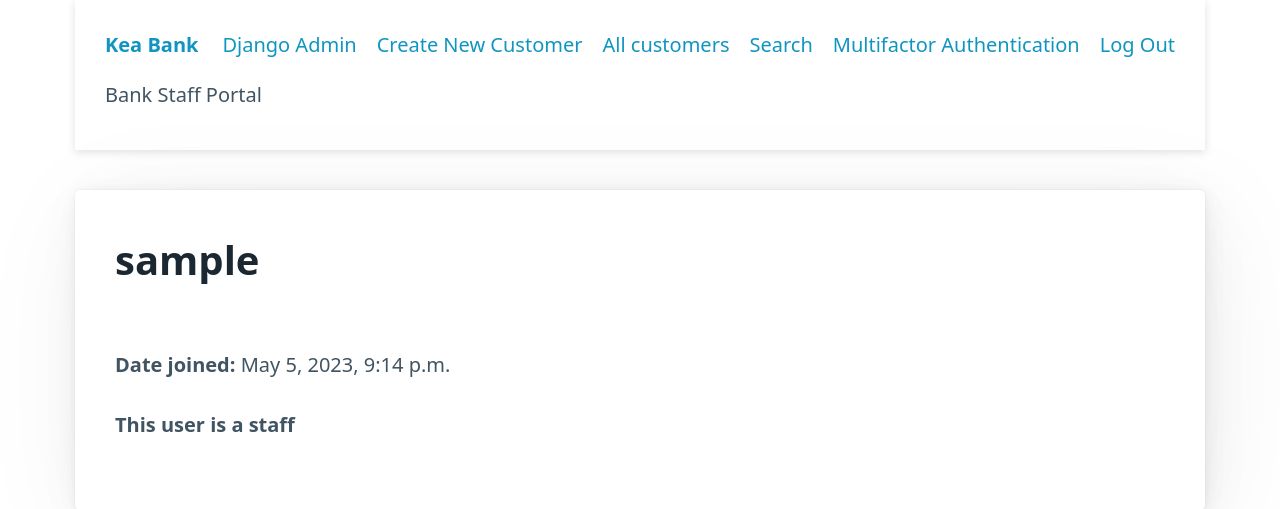
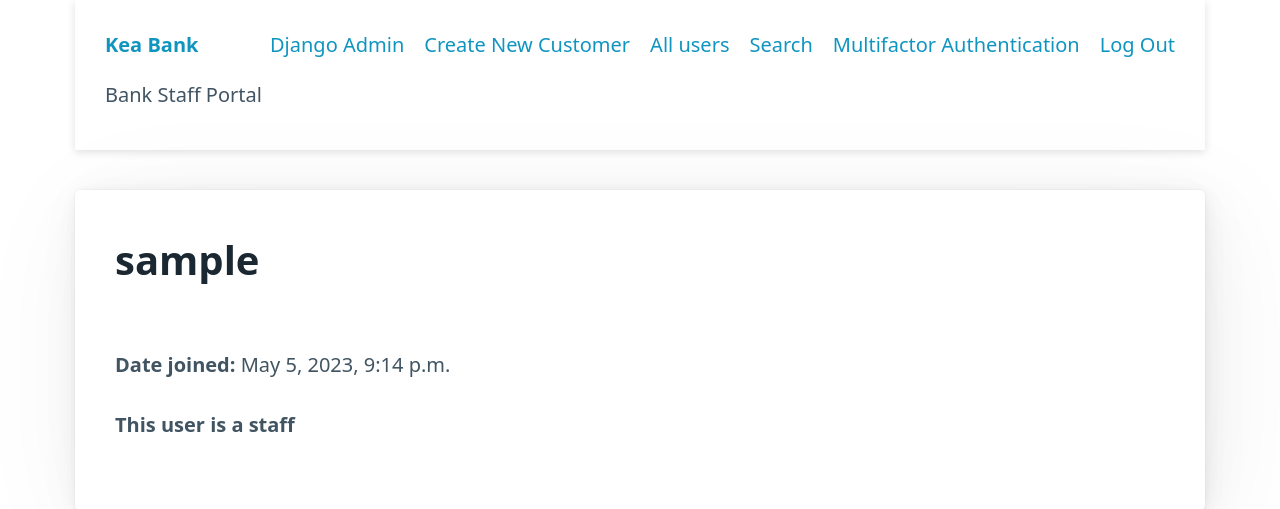
Before and after one commit to Omoezone/django-mandatory, a Django app: page /customer_account/ in a window 1280 px wide. Shown: the top 509 px of the page. Run offline with Django 4.2, Linux system fonts and the light colour scheme; the visitor is signed in with stand-in values (Sample User, id 1); some libraries are stand-ins or nearby versions.

Commit message:
small changes in the code

```diff
--- a/django_mandatory/bank_app/templates/bank/staff_customer_details.html
+++ b/django_mandatory/bank_app/templates/bank/staff_customer_details.html
@@ -1,7 +1,7 @@
 {% extends "base.html" %}
 
 {% block main %}
-
+<article>
 <h3>Customer Details</h3>
 
 <form action="{% url 'bank_app:staff_customer_details' customer.pk %}" method="post">
@@ -27,7 +27,9 @@
         hx-trigger="load">
     </tbody>
 </table>
+</article>
 
+<article>
 <h3>Create New Account</h3>
 <form action="{% url 'bank_app:staff_new_account_partial' customer.user.pk %}" method="post">
     {% csrf_token %}
@@ -36,5 +38,5 @@
     <button>Create Account</button>
     </fieldset>
 </form>
-
+</article>
 {% endblock main %}
--- a/django_mandatory/bank_app/templates/bank/transaction_details.html
+++ b/django_mandatory/bank_app/templates/bank/transaction_details.html
@@ -2,6 +2,7 @@
 
 {% block main %}
 
+<article>
     <p>Welcome, {{ user.customer.full_name }}.</p>
 
     <h3>Transaction Details</h3>
@@ -24,5 +25,6 @@
         </tr>
         {% endfor %}
     </table>
+</article>
 
 {% endblock main %}
--- a/django_mandatory/bank_app/templates/bank/view_transfer_data.html
+++ b/django_mandatory/bank_app/templates/bank/view_transfer_data.html
@@ -2,6 +2,7 @@
 
 {% block main %}
 
+<article>
     <h3>Transfer Details</h3>
 
     <form action="{% url 'bank_app:view_transfer_data' pk=transModel.pk %}" method="post">
@@ -11,6 +12,7 @@
         <button>Update Transfer</button>
         </fieldset>
     </form>
+</article>
 <!-- This one can be used to send patch instead
 <form><button>Completede transfer</button></form>
  -->
--- a/django_mandatory/bank_app/templates/base.html
+++ b/django_mandatory/bank_app/templates/base.html
@@ -14,7 +14,7 @@
 <div>
     {% load l10n %}
 
-    <header style="box-shadow: rgba(99, 99, 99, 0.2) 0px 2px 8px 0px; padding: 10px 30px " class="container">
+    <header style="box-shadow: rgba(99, 99, 99, 0.2) 0px 2px 8px 0px; background: #fff; padding: 10px 30px " class="container">
         <nav>
             <ul>
                 <li><a href="/"><strong>Kea Bank</strong></a></li>
@@ -30,7 +30,7 @@
                 {% if user.is_staff %}
                 <li><a href="{% url 'admin:index' %}">Django Admin</a></li>
                 <li><a href="{% url 'bank_app:staff_new_customer' %}">Create New Customer</a></li>
-                <li><a href="{% url 'bank_app:staff_all_customers' %}">All customers</a></li>
+                <li><a href="{% url 'bank_app:staff_all_customers' %}">All users</a></li>
                 <li><a href="{% url 'bank_app:search_customers' %}">Search</a></li>
                 {% endif %}
                 <li><a href="{% url 'two_factor:profile' %}">Multifactor Authentication</a></li>
@@ -54,7 +54,7 @@
     {% endblock main %}
     </main>
 
-    <footer class="container" style="box-shadow: rgba(99, 99, 99, 0.2) 0px 2px 8px 0px; padding: 20px 30px;">
+    <footer class="container" style="box-shadow: rgba(99, 99, 99, 0.2) 0px 2px 8px 0px; padding: 20px 30px; background-color: white;">
         <p>&copy; The Kea Bank App</p>
     </footer>
 </div>
```
Also changed, not shown: django_mandatory/bank_app/templates/bank/account_details.html (+8 -5 lines), django_mandatory/bank_app/migrations/0001_initial.py (added). Lines whose indentation alone changed are shown as unchanged.
